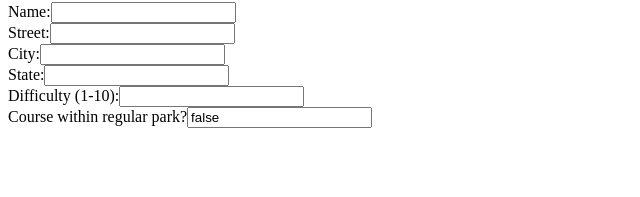
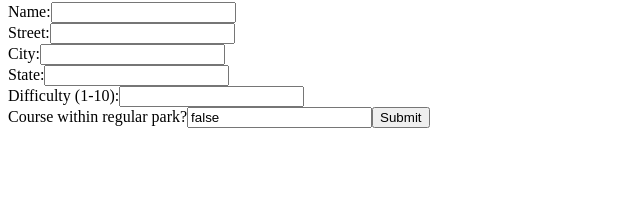
Before and after one commit to lilleydev/before-you-go, a React (Create React App) app: page / in a window 1280 px wide. Shown: the part 83-280 px from the top of the page, without its empty margins (0-640 px from the left). Built offline with nearby package versions, Linux system fonts and the light colour scheme; no server answers.

Commit message:
add submit input

```diff
--- a/src/components/CoursesForm.js
+++ b/src/components/CoursesForm.js
@@ -19,7 +19,7 @@ class CoursesForm extends Component {
 
   handleSubmit = (event) => {
     event.preventDefault();
-    debugger;
+    this.props.addCourse(this.state);
   };
   render() {
     return (
@@ -76,6 +76,7 @@ class CoursesForm extends Component {
           name="mixed_use_park"
           onChange={this.handleChange}
         />
+        <input type="submit" />
       </form>
     );
   }
```
